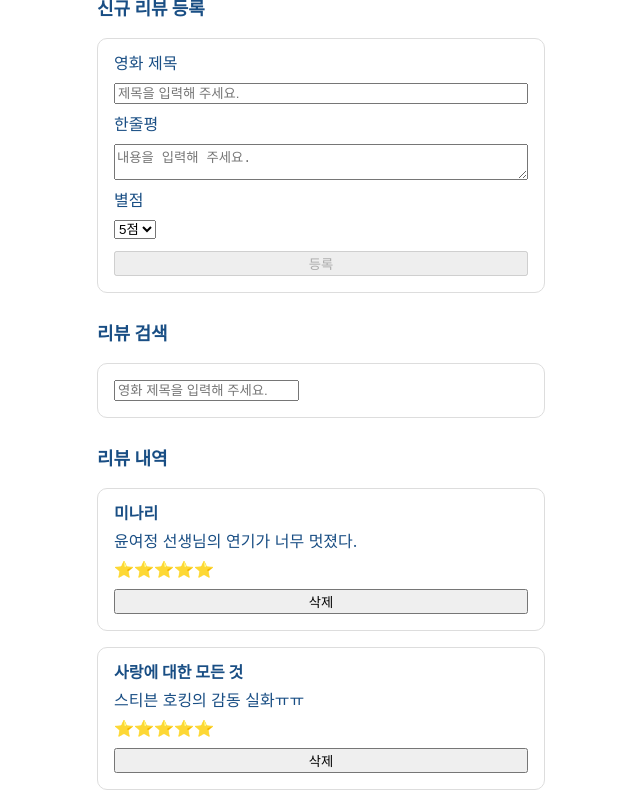
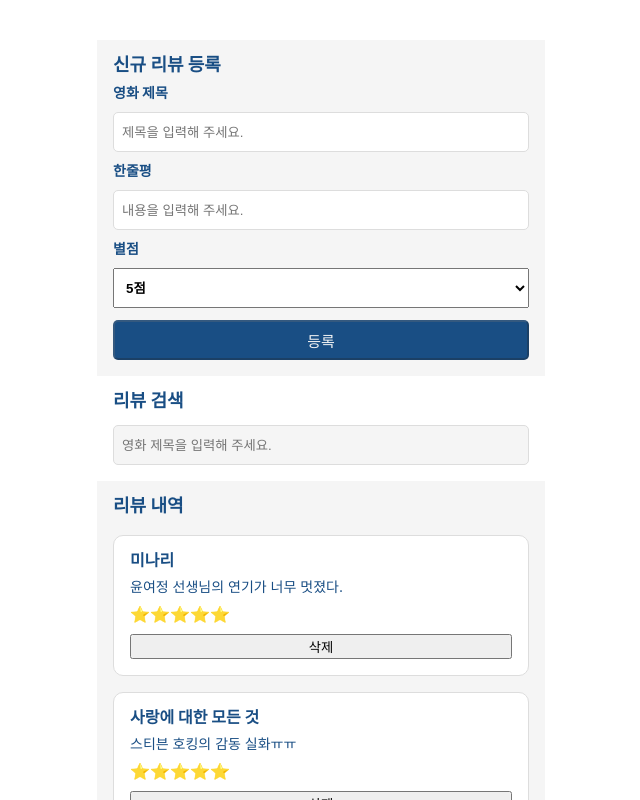
Before and after one commit to rnfltpgus/Movie-Review-App, a React (Create React App) app: page / in a window 1280 px wide. Shown: the top 800 px of the page, without its empty margins (319-959 px from the left). Built offline with nearby package versions, Linux system fonts and the light colour scheme.

Commit message:
🏞  Feat, Style: 리뷰 내역 컴포넌트화, 요구사항 UI 적용

```diff
--- a/src/components/CreateReview.jsx
+++ b/src/components/CreateReview.jsx
@@ -45,7 +45,8 @@ const CreateReview = ({ handleReviewCreate }) => {
 
   return (
     <CreateReviewContainer>
-      <div>영화 제목</div>
+      <SectionName>신규 리뷰 등록</SectionName>
+      <TitleName>영화 제목</TitleName>
       <input
         className="title-input"
         type="text"
@@ -53,14 +54,14 @@ const CreateReview = ({ handleReviewCreate }) => {
         value={title}
         onChange={(event) => handleTitle(event.target.value)}
       />
-      <div>한줄평</div>
-      <textarea
+      <TitleName>한줄평</TitleName>
+      <input
         className="comment"
         placeholder="내용을 입력해 주세요."
         value={comment}
         onChange={(event) => handleComment(event.target.value)}
-      ></textarea>
-      <div>별점</div>
+      ></input>
+      <TitleName>별점</TitleName>
       <label>
         <select
           type="number"
@@ -97,14 +98,45 @@ const CreateReviewContainer = styled.section`
   padding: 1rem;
   display: flex;
   flex-direction: column;
-  background-color: #fff;
-  border: 0.1rem solid #ddd;
-  border-radius: 10px;
-  color: #194e84;
+  background-color: #f5f5f5;
   gap: 1.5vh;
-  margin-bottom: 4vh;
+
+  input {
+    padding: 0.5rem;
+    border: 0.1rem solid #ddd;
+    border-radius: 5px;
+    height: 40px;
+  }
+
+  select {
+    padding: 0.5rem;
+    width: 100%;
+    height: 40px;
+    font-weight: bold;
+  }
 
   span {
+    font-size: 10px;
     color: #f32929;
   }
+
+  button {
+    background-color: #194e84;
+    border-radius: 5px;
+    height: 40px;
+    color: #f5f5f5;
+    font-size: 15px;
+  }
 `;
+
+const SectionName = styled.div`
+  font-weight: bold;
+  font-size: 18px;
+  color: #194e84;
+`;
+
+const TitleName = styled.div`
+  font-weight: bold;
+  font-size: 14px;
+  color: #194e84;
+`;
--- /dev/null
+++ b/src/components/HistoryReview.jsx
@@ -0,0 +1,63 @@
+import React from "react";
+
+import ReviewCade from "../components/ReviewCade";
+
+import styled from "styled-components";
+
+const HistoryReview = ({ reviews, setReviews }) => {
+  const deleteReview = (id) => {
+    setReviews(
+      reviews.filter((item) => {
+        return id !== item.id;
+      })
+    );
+  };
+
+  return (
+    <HistoryReviewContainer>
+      <SectionName>리뷰 내역</SectionName>
+      <ul className="review-list">
+        {reviews &&
+          reviews
+            .sort((a, b) => {
+              if (a.title.toLowerCase() > b.title.toLowerCase()) return 1;
+              else if (a.title.toLowerCase() < b.title.toLowerCase()) return -1;
+              else return 0;
+            })
+            .sort((a, b) => b.score - a.score)
+            .map((review) => {
+              const { id, title, comment, score } = review;
+
+              return (
+                <li key={id}>
+                  <ReviewCade
+                    id={id}
+                    title={title}
+                    comment={comment}
+                    score={score}
+                    handleDelete={() => deleteReview(review.id)}
+                  />
+                </li>
+              );
+            })}
+      </ul>
+    </HistoryReviewContainer>
+  );
+};
+
+export default HistoryReview;
+
+const HistoryReviewContainer = styled.div`
+  width: 35vw;
+  padding: 1rem;
+  display: flex;
+  flex-direction: column;
+  background-color: #f5f5f5;
+`;
+
+const SectionName = styled.div`
+  font-weight: bold;
+  font-size: 18px;
+  color: #194e84;
+  margin-bottom: 20px;
+`;
--- a/src/components/Layout.jsx
+++ b/src/components/Layout.jsx
@@ -7,6 +7,7 @@ const Layout = ({ children }) => {
 export default Layout;
 
 const Wrapper = styled.div`
+  margin-top: 5vh;
   display: flex;
   flex-direction: column;
   justify-content: center;
--- a/src/components/ReviewCade.jsx
+++ b/src/components/ReviewCade.jsx
@@ -9,7 +9,7 @@ const ReviewCade = ({ title, comment, score, handleDelete }) => {
     <ReviewCadeContainer>
       <div className="review-card-detail">
         <div className="review-card-title">{title}</div>
-        <div>{comment}</div>
+        <div className="review-card-comment">{comment}</div>
         <div>{yellowScoreStar}</div>
         <button onClick={handleDelete}>삭제</button>
       </div>
@@ -20,7 +20,6 @@ const ReviewCade = ({ title, comment, score, handleDelete }) => {
 export default ReviewCade;
 
 const ReviewCadeContainer = styled.div`
-  width: 35vw;
   padding: 1rem;
   margin-bottom: 1rem;
   background-color: #fff;
@@ -37,4 +36,7 @@ const ReviewCadeContainer = styled.div`
   .review-card-title {
     font-weight: bold;
   }
+  .review-card-comment {
+    font-size: 14px;
+  }
 `;
--- a/src/components/SearchReview.jsx
+++ b/src/components/SearchReview.jsx
@@ -1,4 +1,4 @@
-import React, { useState } from "react";
+import React from "react";
 
 import styled from "styled-components";
 
@@ -8,8 +8,8 @@ const SearchReview = ({ search, setSearch, handleSearch }) => {
   };
 
   return (
-    <CreateReviewContainer>
-      <form className="search-input">
+    <SearchContainer>
+      <SectionName>리뷰 검색</SectionName>
       <input
         placeholder="영화 제목을 입력해 주세요."
         type="text"
@@ -19,22 +19,31 @@ const SearchReview = ({ search, setSearch, handleSearch }) => {
       <button hidden onClick={handleSearch}>
         검색
       </button>
-      </form>
-    </CreateReviewContainer>
+    </SearchContainer>
   );
 };
 
 export default SearchReview;
 
-const CreateReviewContainer = styled.section`
+const SearchContainer = styled.form`
   width: 35vw;
   padding: 1rem;
   display: flex;
   flex-direction: column;
   background-color: #fff;
+
+  input {
+    height: 40px;
+    background-color: #f5f5f5;
     border: 0.1rem solid #ddd;
-  border-radius: 10px;
+    border-radius: 5px;
+    padding: 0.5rem;
+  }
+`;
+
+const SectionName = styled.div`
+  font-weight: bold;
+  font-size: 18px;
   color: #194e84;
-  gap: 1.5vh;
-  margin-bottom: 4vh;
+  margin-bottom: 15px;
 `;
--- a/src/pages/ReviewPage.jsx
+++ b/src/pages/ReviewPage.jsx
@@ -1,10 +1,10 @@
 import React, { useEffect, useState } from "react";
 
 import CreateReview from "../components/CreateReview";
-import ReviewCade from "../components/ReviewCade";
+import SearchReview from "../components/SearchReview";
+import HistoryReview from "../components/HistoryReview";
 
 import styled from "styled-components";
-import SearchReview from "../components/SearchReview";
 
 const ReviewHistory = () => {
   let [reviews, setReviews] = useState(
@@ -29,14 +29,6 @@ const ReviewHistory = () => {
 
     getReviewData();
   }, [reviews, setReviews]);
-
-  const deleteReview = (id) => {
-    setReviews(
-      reviews.filter((item) => {
-        return id !== item.id;
-      })
-    );
-  };
 
   const addReview = (review) => {
     setReviews([review, ...reviews]);
@@ -69,40 +61,13 @@ const ReviewHistory = () => {
 
   return (
     <ReviewHistoryContainer>
-      <SectionName>신규 리뷰 등록</SectionName>
       <CreateReview handleReviewCreate={addReview} />
-      <SectionName>리뷰 검색</SectionName>
       <SearchReview
         search={search}
         setSearch={setSearch}
         handleSearch={handleSearch}
       />
-      <SectionName>리뷰 내역</SectionName>
-      <ul className="review-list">
-        {reviews &&
-          reviews
-            .sort((a, b) => {
-              if (a.title.toLowerCase() > b.title.toLowerCase()) return 1;
-              else if (a.title.toLowerCase() < b.title.toLowerCase()) return -1;
-              else return 0;
-            })
-            .sort((a, b) => b.score - a.score)
-            .map((review) => {
-              const { id, title, comment, score } = review;
-
-              return (
-                <li key={id}>
-                  <ReviewCade
-                    id={id}
-                    title={title}
-                    comment={comment}
-                    score={score}
-                    handleDelete={() => deleteReview(review.id)}
-                  />
-                </li>
-              );
-            })}
-      </ul>
+      <HistoryReview reviews={reviews} setReviews={setReviews} />
     </ReviewHistoryContainer>
   );
 };
@@ -110,10 +75,3 @@ const ReviewHistory = () => {
 export default ReviewHistory;
 
 const ReviewHistoryContainer = styled.section``;
-
-const SectionName = styled.div`
-  font-weight: bold;
-  font-size: 18px;
-  color: #194e84;
-  margin-bottom: 20px;
-`;
```
Lines whose indentation alone changed are shown as unchanged.
